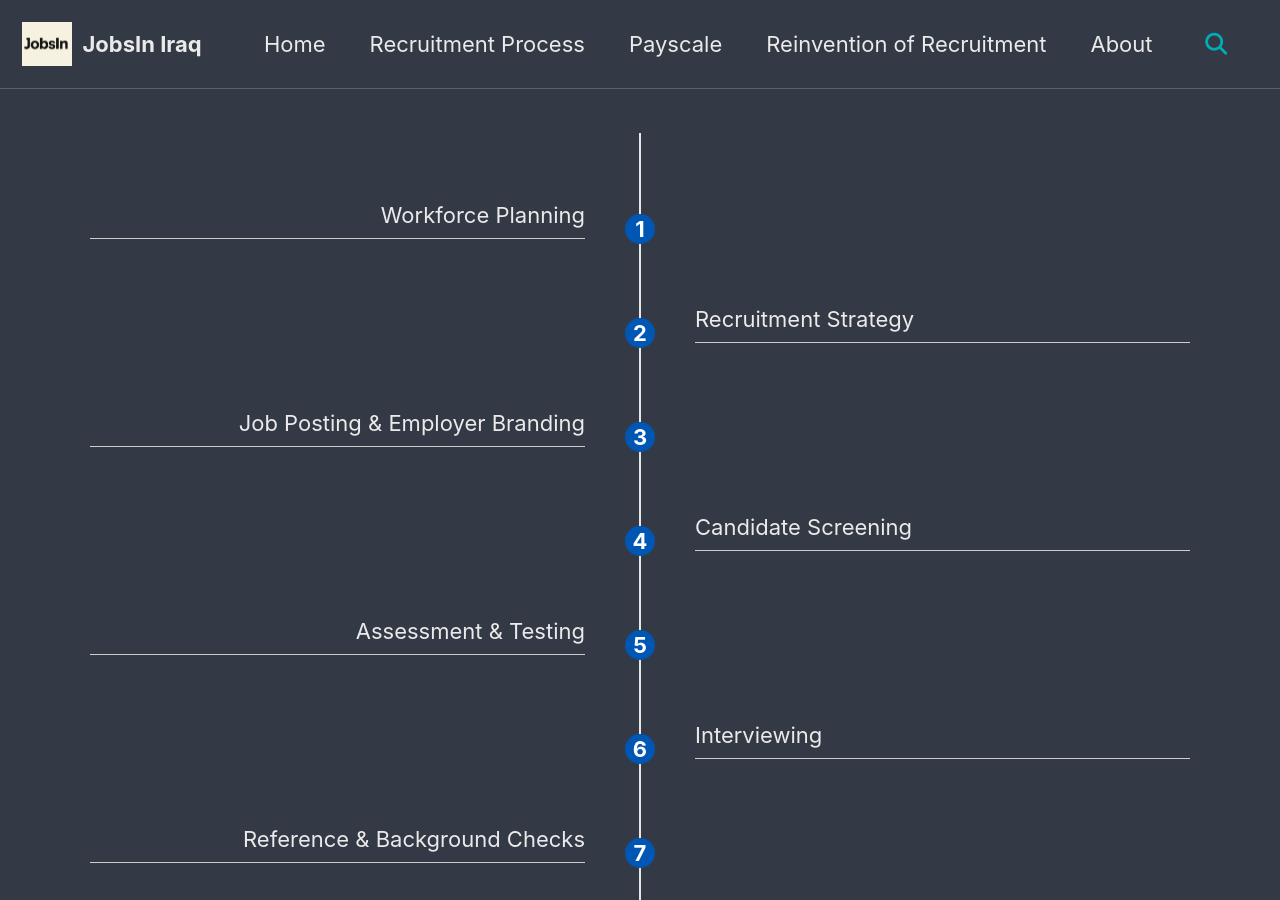
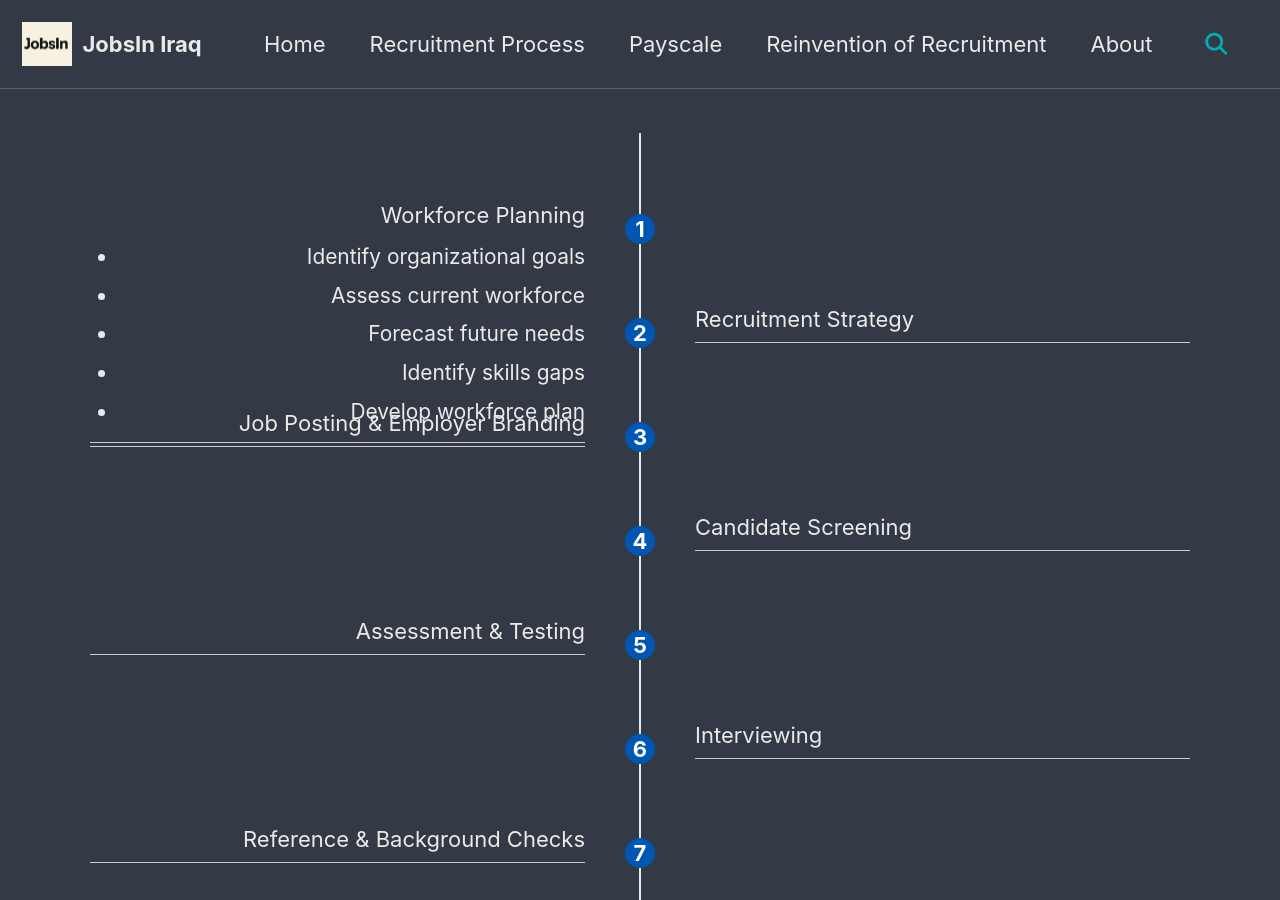
Before and after one commit to JobsInIraq/jobsiniraq.github.io, a Jekyll site: the page built from _pages/process.md, in a window 1280 px wide and 900 px high. Built offline with Jekyll 4.4.1, drawn with Linux system fonts in a browser that asks for light colours; cached includes are drawn as plain includes.

Commit message:
Update process.md

```diff
--- a/_pages/process.md
+++ b/_pages/process.md
@@ -12,9 +12,18 @@ classes: wide
 <div class="timeline">
 
   <div class="process left">
-    <div class="circle">1</div>
-    <div class="content">Workforce Planning</div>
+  <div class="content">
+    Workforce Planning
+    <ul style="margin:0.5rem 0 0; padding-left:1.25rem; font-size:0.95rem; line-height:1.35;">
+      <li>Identify organizational goals</li>
+      <li>Assess current workforce</li>
+      <li>Forecast future needs</li>
+      <li>Identify skills gaps</li>
+      <li>Develop workforce plan</li>
+    </ul>
   </div>
+  <div class="circle">1</div>
+</div>
 
   <div class="process right">
     <div class="circle">2</div>
```
